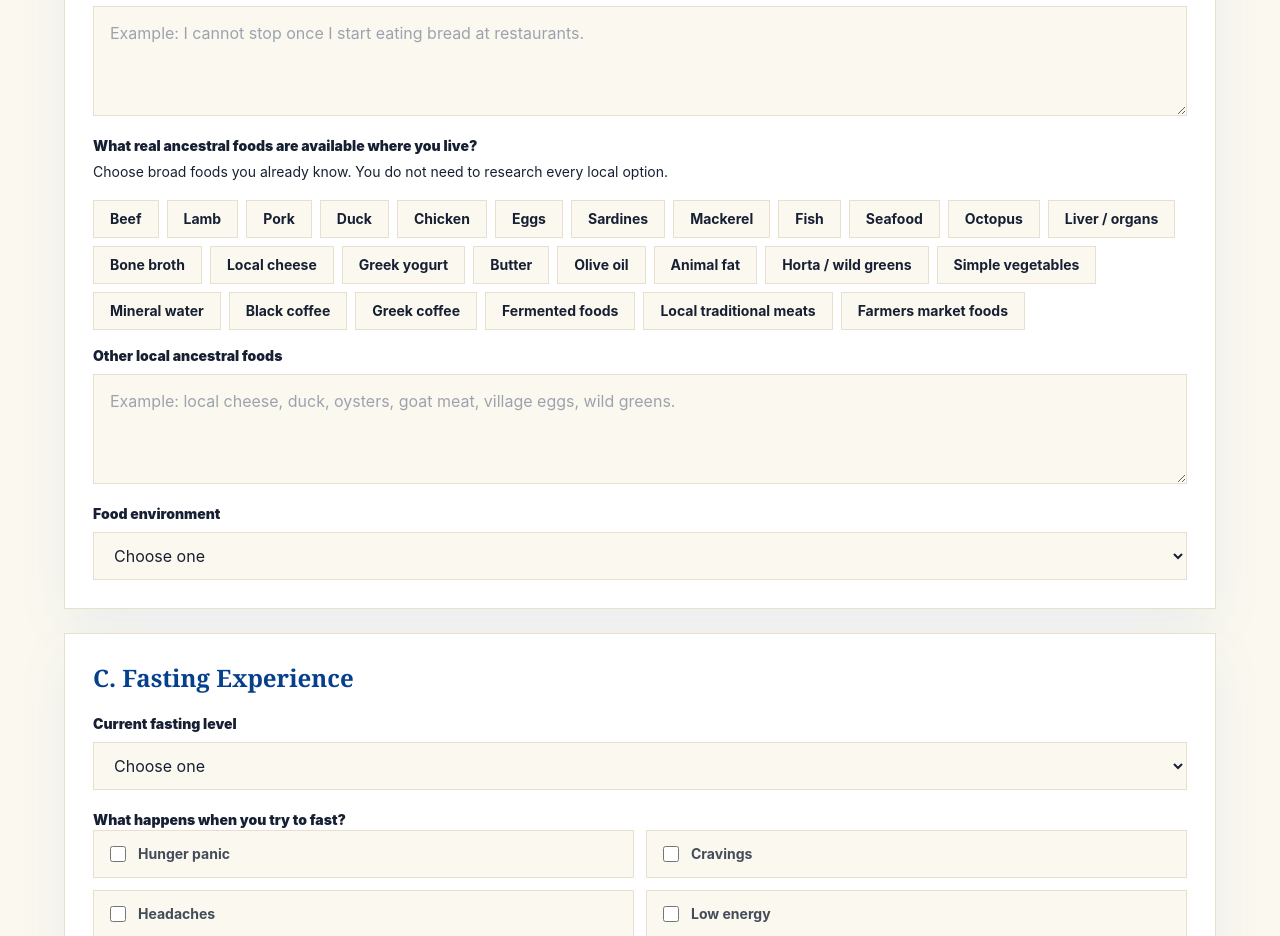
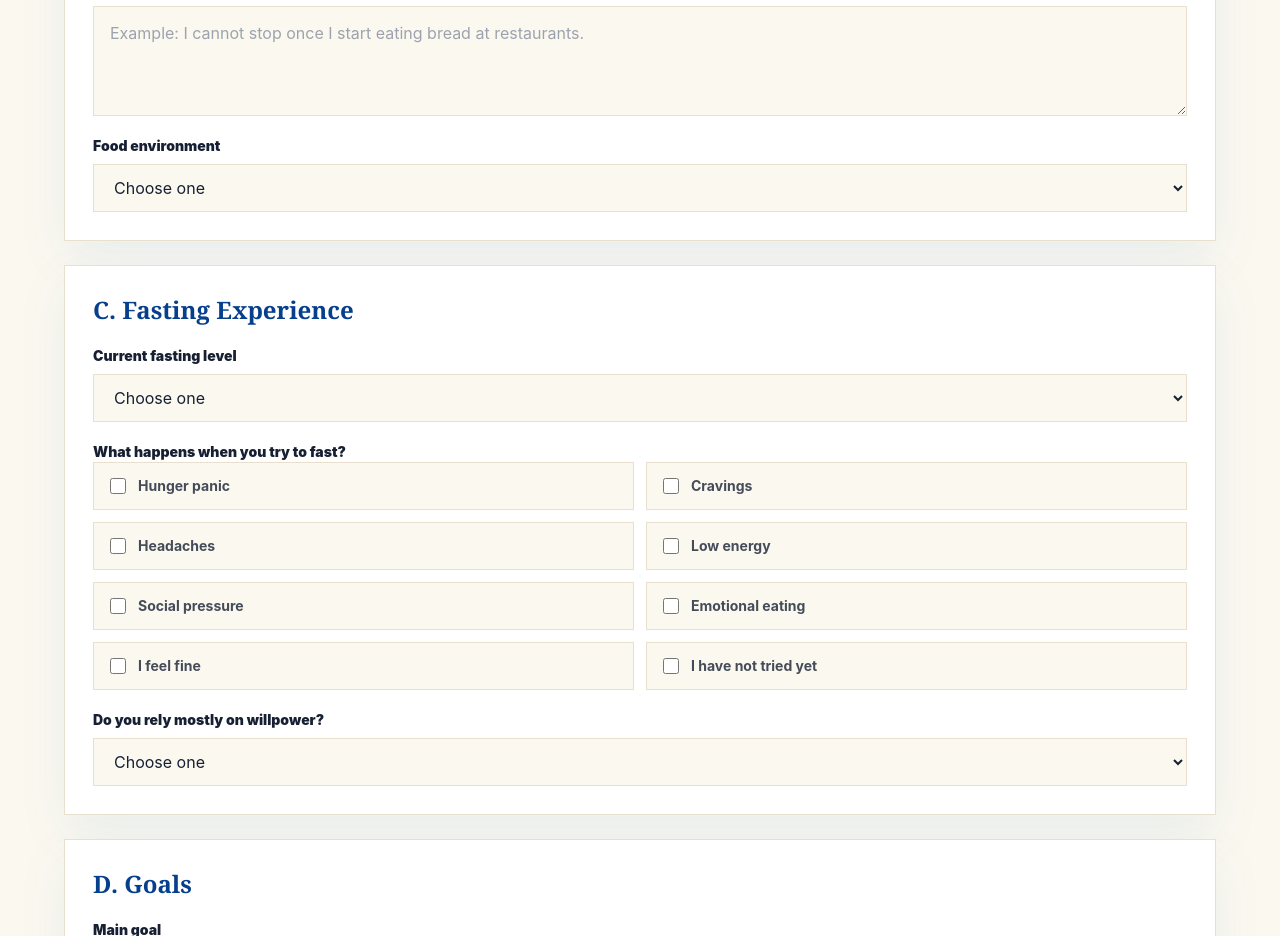
Before and after one commit to nmokiatos-blip/mybiggreekfasting, a Next.js app: page /fastos in a window 1280 px wide. Shown: the part 2760-3696 px from the top of the page. Built offline with nearby package versions, Linux system fonts and the light colour scheme.

Commit message:
Remove ancestral availability question

```diff
--- a/app/fastos/FastOSBuilder.tsx
+++ b/app/fastos/FastOSBuilder.tsx
@@ -11,7 +11,6 @@ type FormValues = {
   schedule: string;
   currentFood: string;
   problemFoods: string;
-  ancestralFoods: string;
   foodEnvironment: string;
   fastingLevel: string;
   fastingEffects: string[];
@@ -29,7 +28,6 @@ type OptionFieldKey =
   | "schedule"
   | "currentFood"
   | "problemFoods"
-  | "ancestralFoods"
   | "fastingGift"
   | "controlledBy"
   | "safetyNote"
@@ -57,7 +55,6 @@ const initialValues: FormValues = {
   schedule: "",
   currentFood: "",
   problemFoods: "",
-  ancestralFoods: "",
   foodEnvironment: "",
   fastingLevel: "",
   fastingEffects: [],
@@ -75,7 +72,6 @@ const initialOptionFields: OptionFieldsState = {
   schedule: { selected: [], other: "" },
   currentFood: { selected: [], other: "" },
   problemFoods: { selected: [], other: "" },
-  ancestralFoods: { selected: [], other: "" },
   fastingGift: { selected: [], other: "" },
   controlledBy: { selected: [], other: "" },
   safetyNote: { selected: [], other: "" },
@@ -166,35 +162,6 @@ const problemFoodOptions = [
   "Eating from stress",
   "Social pressure",
   "Fear of hunger"
-];
-
-const ancestralFoodOptions = [
-  "Beef",
-  "Lamb",
-  "Pork",
-  "Duck",
-  "Chicken",
-  "Eggs",
-  "Sardines",
-  "Mackerel",
-  "Fish",
-  "Seafood",
-  "Octopus",
-  "Liver / organs",
-  "Bone broth",
-  "Local cheese",
-  "Greek yogurt",
-  "Butter",
-  "Olive oil",
-  "Animal fat",
-  "Horta / wild greens",
-  "Simple vegetables",
-  "Mineral water",
-  "Black coffee",
-  "Greek coffee",
-  "Fermented foods",
-  "Local traditional meats",
-  "Farmers market foods"
 ];
 
 const fastingGiftOptions = [
@@ -406,7 +373,6 @@ About me:
 Current food reality:
 - What I currently eat most often: ${safeValue(values.currentFood)}
 - Foods that create the most cravings or problems for me: ${safeValue(values.problemFoods)}
-- Real ancestral foods available where I live: ${safeValue(values.ancestralFoods)}
 - Food environment: ${safeValue(values.foodEnvironment)}
 
 Fasting experience:
@@ -1005,22 +971,6 @@ export function FastOSBuilder() {
                   updateOptionField("problemFoods", { other })
                 }
               />
-              <OptionSelectWithOther
-                groupId="ancestral-foods"
-                label="What real ancestral foods are available where you live?"
-                helperText="Choose broad foods you already know. You do not need to research every local option."
-                options={ancestralFoodOptions}
-                selected={optionFields.ancestralFoods.selected}
-                other={optionFields.ancestralFoods.other}
-                otherLabel="Other local ancestral foods"
-                otherPlaceholder="Example: local cheese, duck, oysters, goat meat, village eggs, wild greens."
-                onSelectedChange={(selected) =>
-                  updateOptionField("ancestralFoods", { selected })
-                }
-                onOtherChange={(other) =>
-                  updateOptionField("ancestralFoods", { other })
-                }
-              />
               <SelectField
                 id="foodEnvironment"
                 label="Food environment"
```
